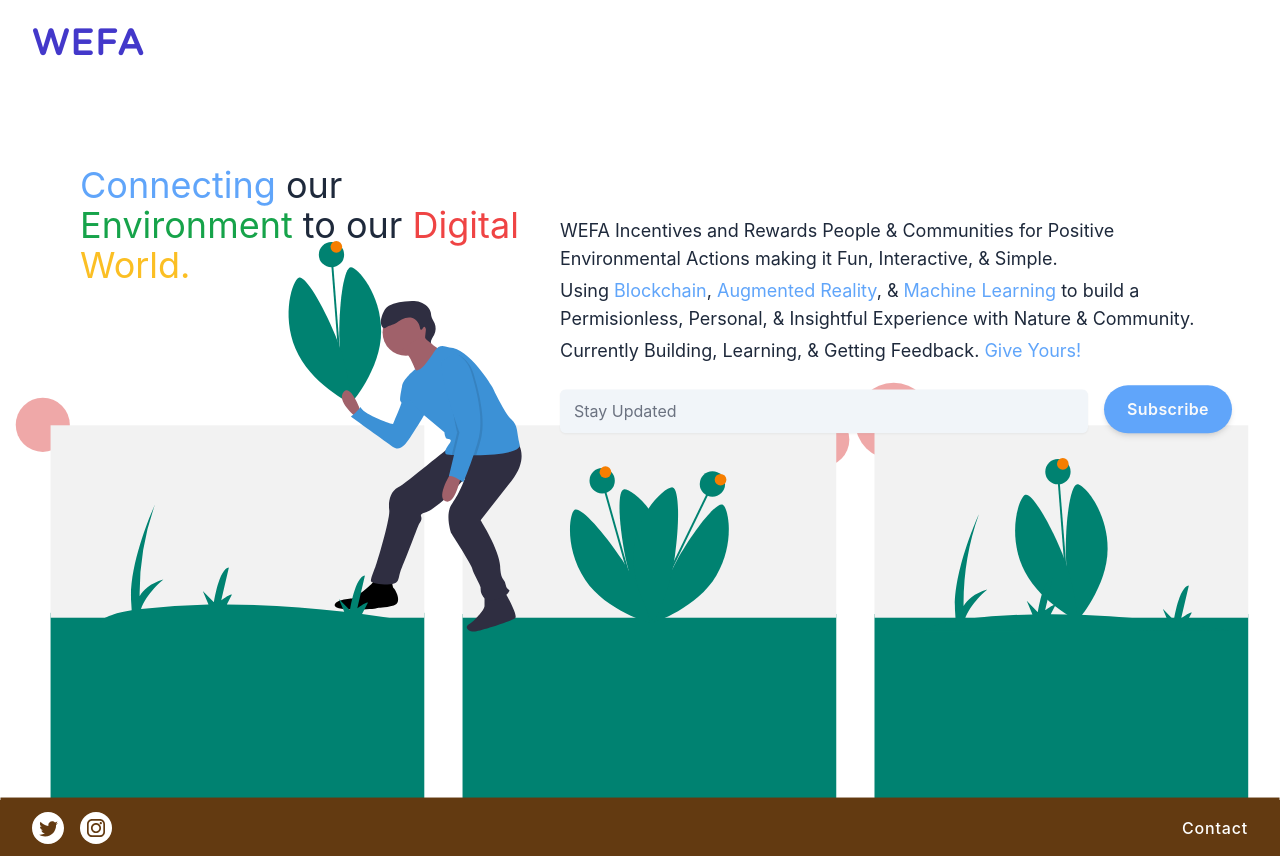
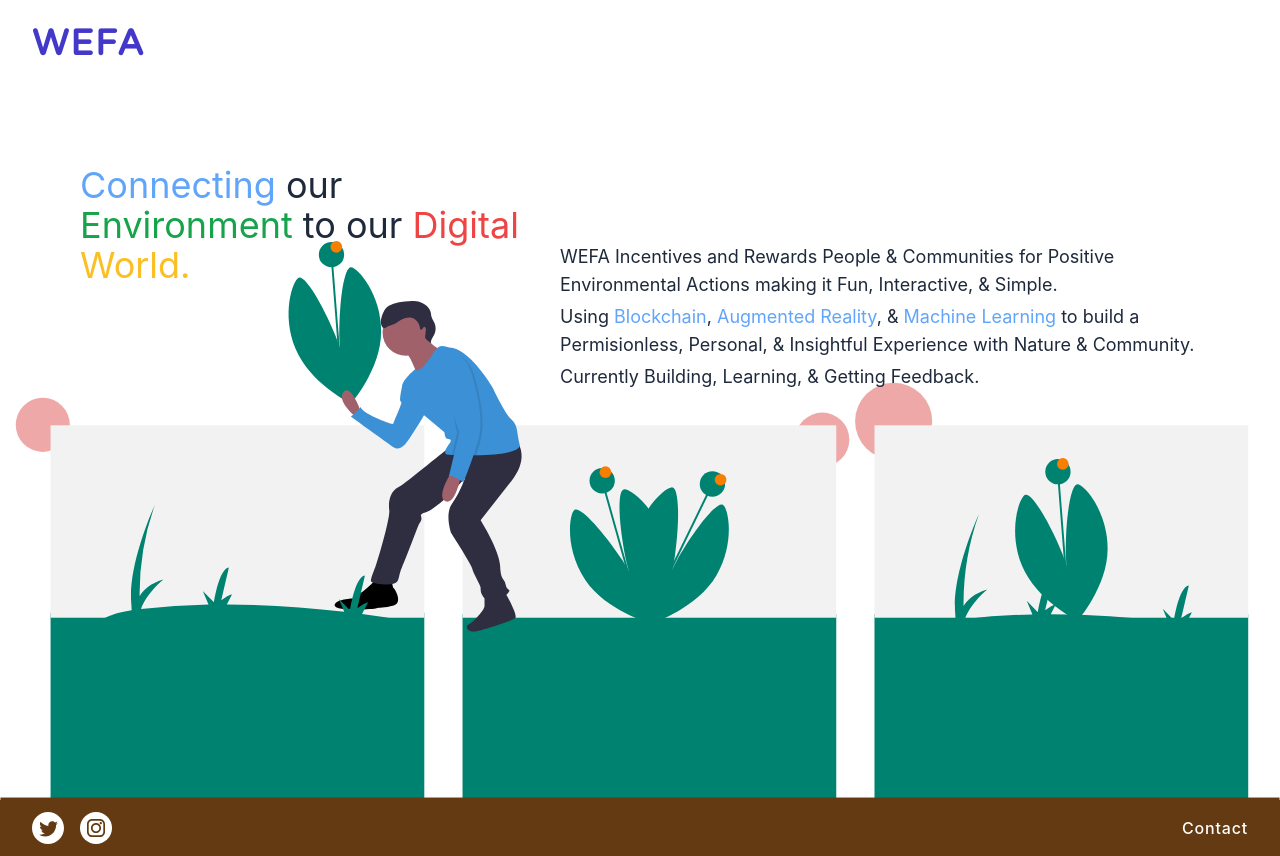
Before and after one commit to wefa-labs/wefa-landing, a Next.js app: page / in a window 1280 px wide. Built offline with nearby package versions, Linux system fonts and the light colour scheme.

Commit message:
disable wip

```diff
--- a/pages/index.tsx
+++ b/pages/index.tsx
@@ -1,6 +1,5 @@
 import { useRef, useEffect } from 'react'
 import type { NextPage } from 'next'
-import gsap from 'gsap'
 import { DEFAULT_SEO } from 'lib/config/seo'
 import Subscribe from 'components/Forms/Subscribe'
 import Link from 'next/link'
@@ -9,7 +8,7 @@ const HeroContent: React.FC<{
   className?: string
   title?: string
   subtitle?: string
-}> = ({ className, title, subtitle }) => {
+}> = ({ className, subtitle }) => {
   const animation = useRef<HTMLDivElement | null>(null)
 
   return (
@@ -62,16 +61,16 @@ const HeroContent: React.FC<{
         </h4>
         <h4 className="mb-4">
           Currently Building, Learning, & Getting Feedback.{' '}
-          <Link
+          {/* <Link
             target="_blank"
             href={'https://research.typeform.com/to/zAB6Jx58'}
           >
             <span className="text-blue-400 cursor-pointer hover:text-blue-500 ">
               Give Yours!
             </span>
-          </Link>
+          </Link> */}
         </h4>
-        <Subscribe />
+        {/* <Subscribe /> */}
       </div>
     </div>
   )
@@ -79,7 +78,6 @@ const HeroContent: React.FC<{
 
 const Home: NextPage = () => {
   const animation = useRef<HTMLDivElement | null>(null)
-  const q = gsap.utils.selector(animation)
 
   useEffect(() => {
     if (animation.current) {
```
